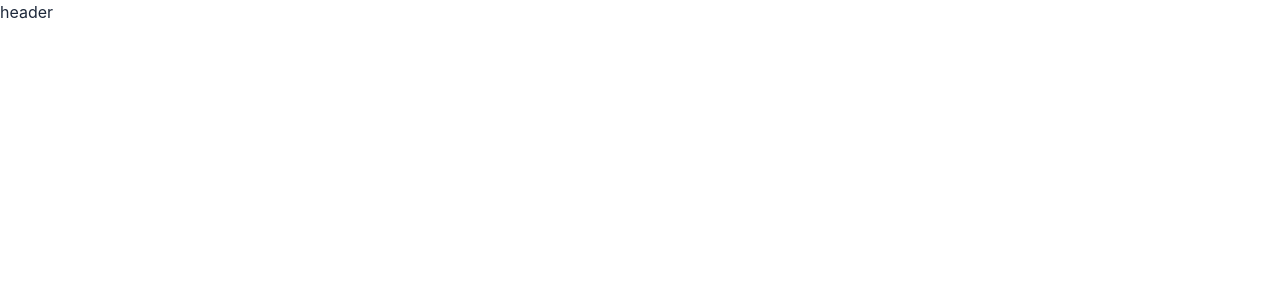
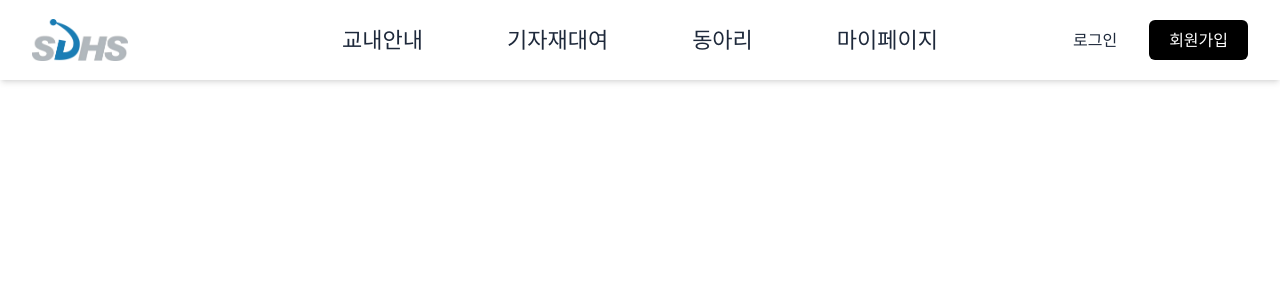
Before and after one commit to Digitech-Hub/DigitechHub-frontend, a React (Vite) app: page /home in a window 1280 px wide. Shown: the top 300 px of the page. Built offline with nearby package versions, Linux system fonts and the light colour scheme; a web font is replaced by a local one.

Commit message:
style: header design

```diff
--- a/src/components/common/Logo.tsx
+++ b/src/components/common/Logo.tsx
@@ -1,5 +1,4 @@
 import type { LogoProps } from "@/types/components";
-import { useTheme } from "@/hooks/useTheme";
 
 export const Logo = ({
   size = "lg",
@@ -7,7 +6,6 @@ export const Logo = ({
   theme = "gradient",
   className = "",
 }: LogoProps) => {
-  const { isDark } = useTheme();
 
   // 크기별 스타일 매핑
   const sizeClasses = {
@@ -15,20 +13,6 @@ export const Logo = ({
     md: "text-3xl/10",
     lg: "text-4xl/12",
     xl: "text-5xl/14",
-  };
-
-  // 테마별 스타일 매핑
-  const getThemeClasses = () => {
-    switch (theme) {
-      case "gradient":
-        return "text-white bg-linear-to-r from-indigo-600 to-pink-500 box-decoration-clone";
-      case "white":
-        return isDark ? "text-white" : "text-gray-900";
-      case "black":
-        return isDark ? "text-gray-900" : "text-gray-900";
-      default:
-        return "text-white bg-linear-to-r from-indigo-600 to-pink-500 box-decoration-clone";
-    }
   };
 
   const animationClass = animated ? "animate-logo-sync max-w-0" : "";
@@ -40,7 +24,6 @@ export const Logo = ({
         className={`
         ${baseClasses}
         ${sizeClasses[size]}
-        ${getThemeClasses()}
         ${animationClass}
       `}
       >
@@ -50,7 +33,6 @@ export const Logo = ({
         className={`
         ${baseClasses}
         ${sizeClasses[size]}
-        ${getThemeClasses()}
         ${animationClass}
       `}
       >
--- a/src/components/layout/Header.tsx
+++ b/src/components/layout/Header.tsx
@@ -1,7 +1,41 @@
+import { DigitechLogo } from "@/assets/images";
+
 export default function Header() {
   return (
-    < header className="flex items-center" >
-      <div>header</div>
-    </header >
+    <header className="bg-white shadow-md">
+      <div className="max-w-7xl mx-auto flex items-center h-20 px-4 sm:px-6 lg:px-8">
+        <div className="flex-1 flex justify-start">
+          <img
+            src={DigitechLogo}
+            alt="서울디지텍고등학교 로고"
+            className="w-24 h-auto"
+          />
+        </div>
+        <nav className="hidden md:flex space-x-15">
+          <div className="text-[1.375rem] cursor-pointer p-3 rounded-md font-medium">
+            교내안내
+          </div>
+          <div className="cursor-pointer p-3 rounded-md text-[1.375rem] font-medium">
+            기자재대여
+          </div>
+          <div className="text-[1.375rem] cursor-pointer p-3 rounded-md font-medium">
+            동아리
+          </div>
+          <div className="text-[1.375rem] cursor-pointer p-3 rounded-md font-medium">
+            마이페이지
+          </div>
+        </nav>
+
+        <div className="flex-1 flex justify-end items-center space-x-8">
+          <div className="text-gray-800cursor-pointer">
+            로그인
+          </div>
+          <div className="bg-black text-white py-2 px-5 rounded-md hover:bg-gray-700 cursor-pointer">
+            회원가입
+          </div>
+        </div>
+
+      </div>
+    </header>
   );
 }
--- a/src/routes.ts
+++ b/src/routes.ts
@@ -1,8 +1,10 @@
 import { createBrowserRouter } from "react-router";
 import { HomePage } from "@/pages";
+import { AuthLayout } from "./components/layout";
 
 const router = createBrowserRouter([
   {
+    Component: AuthLayout,
     children: [
       {
         path: "home",
```
